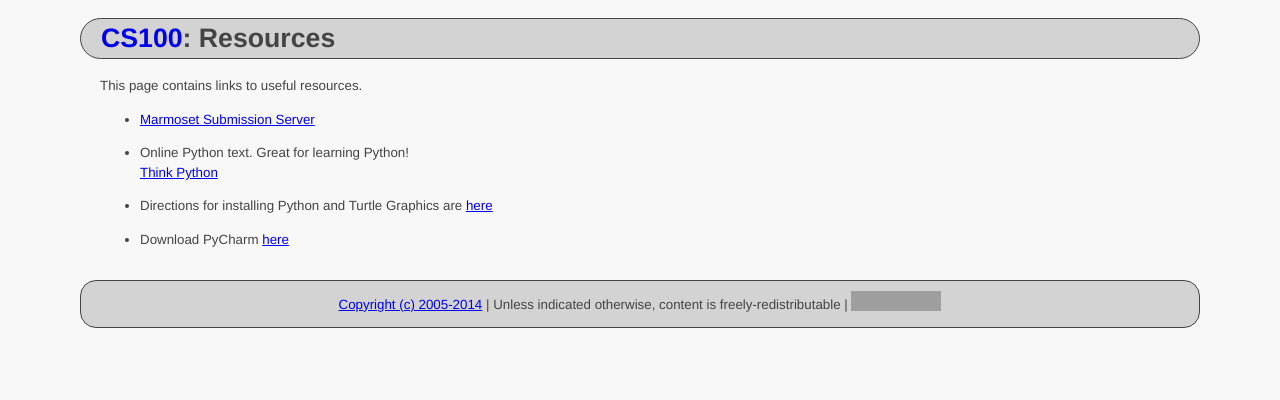
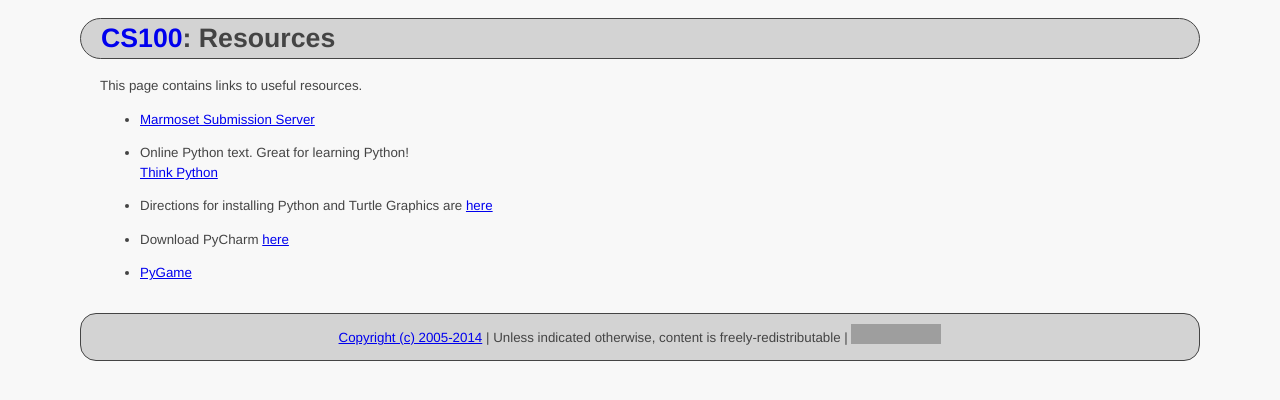
Before and after one commit to ycpcs/cs100-fall2015, a Jekyll site: the page built from resources/index.md, in a window 1280 px wide. Shown: the top 400 px of the page. Built offline with Jekyll 4.4.1, drawn with Linux system fonts in a browser that asks for light colours; Markdown is read by kramdown in place of the engine named in the settings; grey boxes are pictures that could not be loaded.

Commit message:
add pygame link
add pygame link

```diff
--- a/resources/index.md
+++ b/resources/index.md
@@ -20,3 +20,5 @@ This page contains links to useful resources.
  - Directions for installing Python and Turtle Graphics are [here](installing_swampy.html)
 
  - Download PyCharm [here](http://www.jetbrains.com/pycharm/)
+
+ - [PyGame](http://www.pygame.org/hifi.html)
```
